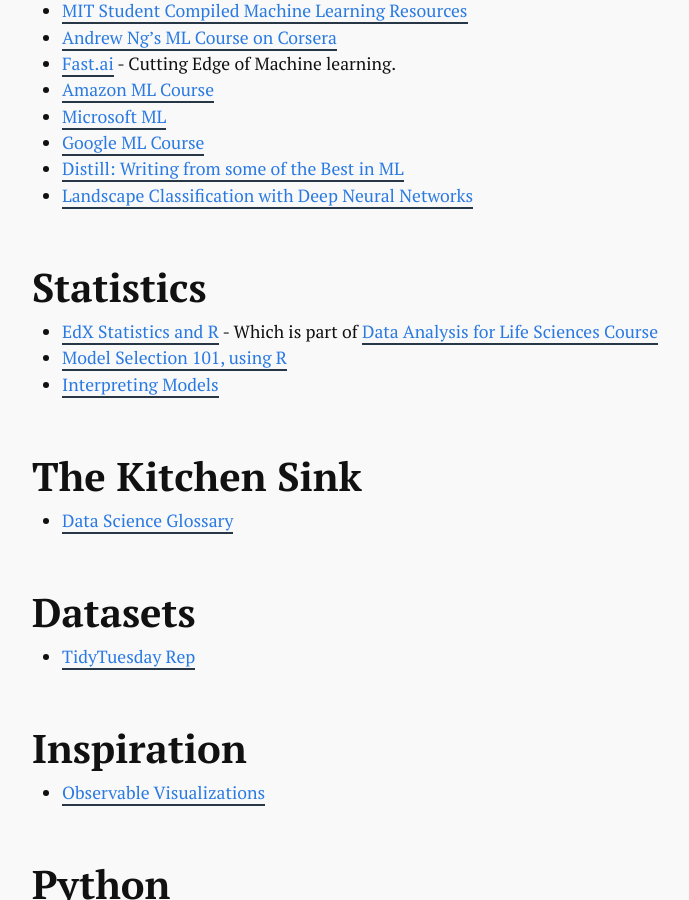
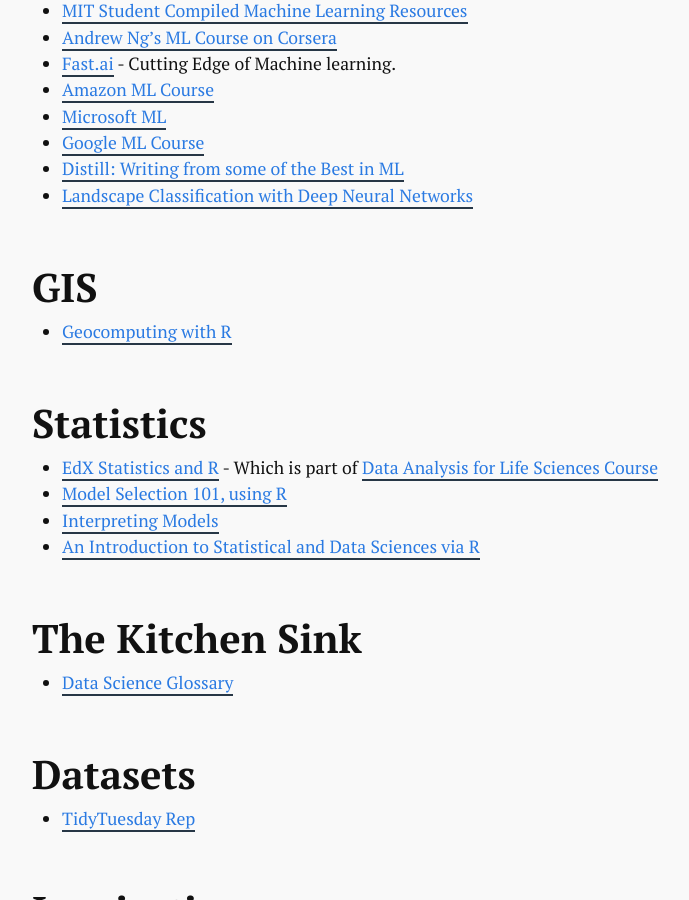
Before and after one commit to mschmidty/bio_notes, a Jekyll site: the page built from r/_posts/2018-11-20-machine_learning_resources.md, in a window 1280 px wide and 900 px high, scrolled down 545 px. Shown: the whole window, without its empty margins (268-957 px from the left). Built offline with Jekyll 4.4.1, drawn with Linux system fonts in a browser that asks for light colours.

Commit message:
added resources

```diff
--- a/r/_posts/2018-11-20-machine_learning_resources.md
+++ b/r/_posts/2018-11-20-machine_learning_resources.md
@@ -17,10 +17,14 @@
 * [Distill: Writing from some of the Best in ML](https://distill.pub/)
 * [Landscape Classification with Deep Neural Networks](https://www.mdpi.com/2076-3263/8/7/244)
 
+## GIS
+* [Geocomputing with R](https://geocompr.robinlovelace.net/index.html)
+
 ## Statistics
 * [EdX Statistics and R](https://www.edx.org/course/statistics-and-r) - Which is part of [Data Analysis for Life Sciences Course](https://www.edx.org/xseries/data-analysis-life-sciences)
 *  [Model Selection 101, using R](https://medium.com/@peter.nistrup/model-selection-101-using-r-c8437b5f9f99)
 * [Interpreting Models](https://medium.com/@peter.nistrup/visualizing-models-101-using-r-c7c937fc5f04)
+* [An Introduction to Statistical and Data Sciences via R](https://moderndive.com/)
 
 ## The Kitchen Sink
 * [Data Science Glossary](https://www.kaggle.com/shivamb/data-science-glossary-on-kaggle-updated)
```
Also changed, not shown: web_dev_notes/_posts/2018-12-12-web_dev_resources.md (+3 -0 lines).
